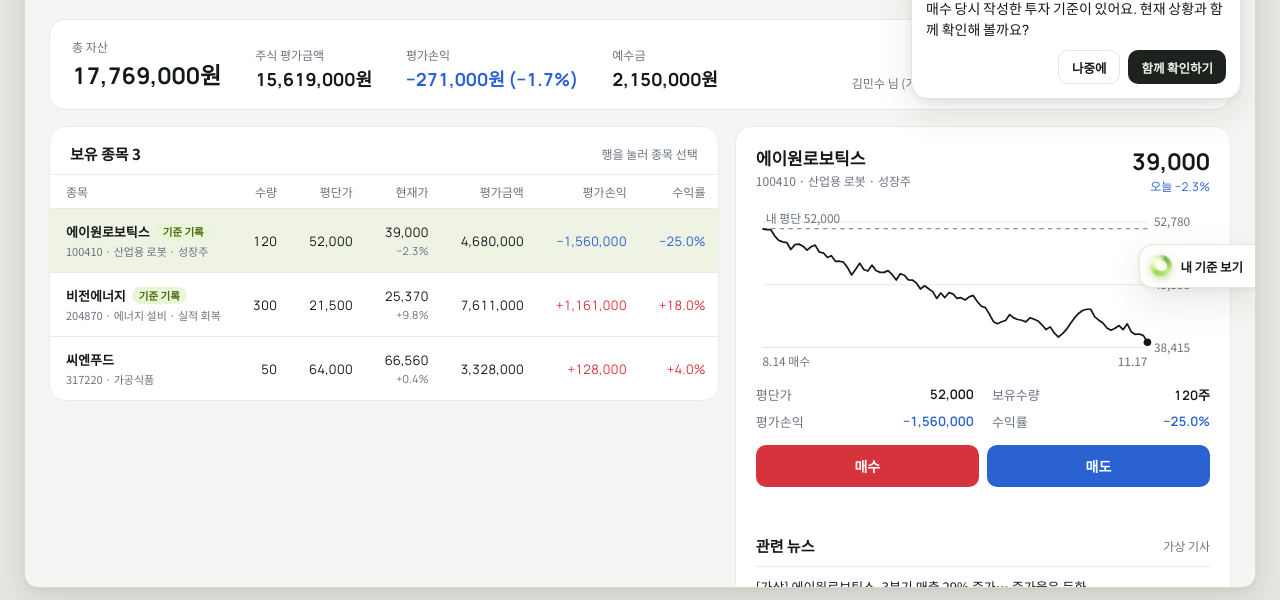
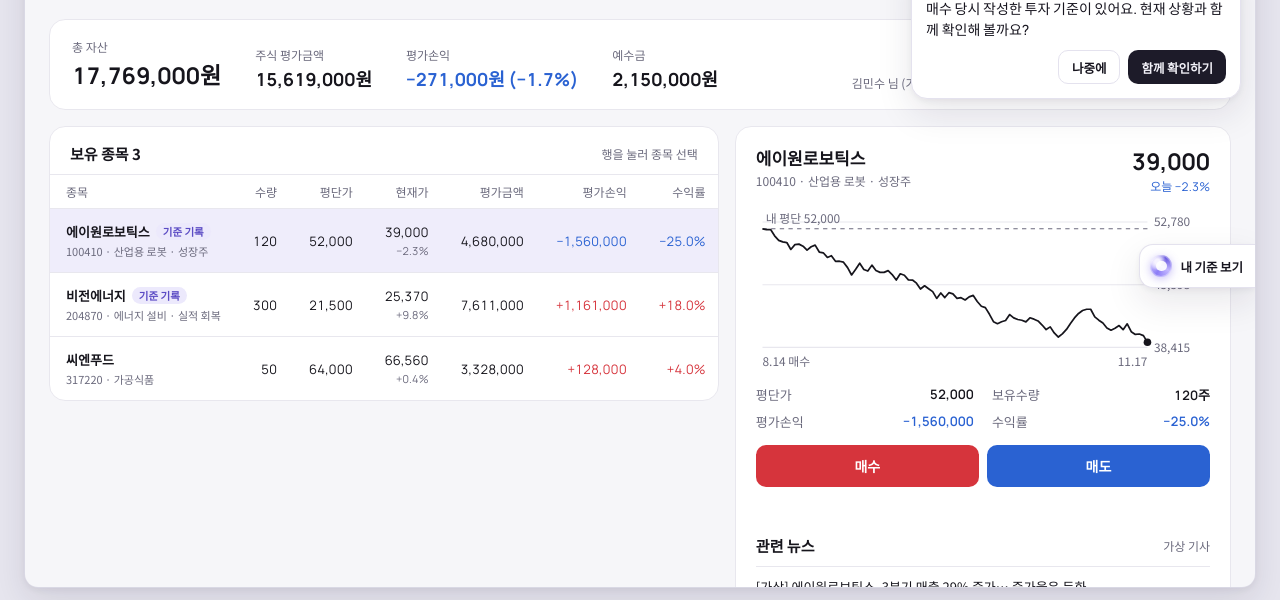
Before and after one commit to kimeunsun655/synthetic-investor, a plain HTML site: page prototypes/e03-decision-companion.html in a window 1280 px wide. Shown: the part 218-818 px from the top of the page. Drawn offline with Linux system fonts and the light colour scheme.

Commit message:
E03 프로토타입: 메인 컬러를 라임에서 바이올렛으로 변경, AI 추론 태그는 틸로 구분
Co-Authored-By: Claude Opus 5.5 <noreply@anthropic.com>
Claude-Session: https://claude.ai/code/session_013TKcfKBXyKjQAuuJC99jsM

```diff
--- a/prototypes/e03-decision-companion.html
+++ b/prototypes/e03-decision-companion.html
@@ -5,41 +5,41 @@
 <link rel="stylesheet" href="https://fonts.googleapis.com/css2?family=Manrope:wght@400;500;600;700;800&family=Noto+Sans+KR:wght@400;500;600;700&display=swap">
 <style>
 /* Layout: simulated desktop Chrome. Fictional brokerage on the left, conversational side panel on the right.
-   Panel = AI thread (orb avatar) + user reply pills + embedded interactive widgets. Data widgets use a dark "deep" card with lime marks. */
+   Panel = AI thread (orb avatar) + user reply pills + embedded interactive widgets. Data widgets use a dark "deep" card with violet marks; AI tags use teal. */
 :root{
-  --page:#E5E8E0; --chrome:#D7DBD2; --chrome-hi:#F2F4EF; --chrome-ink:#353B33; --chrome-sub:#6C7368; --omni:#E6E9E2;
-  --site-bg:#F5F6F3; --site-card:#FFFFFF; --site-ink:#15181A; --site-sub:#6B7280; --site-line:#E8EAE5; --site-brand:#2B3A67; --site-hover:#F3F5F1; --site-sel:#EEF3E4;
+  --page:#E7E6EF; --chrome:#D9D8E4; --chrome-hi:#F3F2F8; --chrome-ink:#363447; --chrome-sub:#6E6B82; --omni:#E8E7F0;
+  --site-bg:#F6F6F9; --site-card:#FFFFFF; --site-ink:#16151C; --site-sub:#6B6A7D; --site-line:#E8E7EE; --site-brand:#2B3A67; --site-hover:#F4F3F8; --site-sel:#EFEDFB;
   --up:#D6343C; --down:#2A62D2;
-  --pn-bg:#F2F4EE; --pn-glow:rgba(176,220,96,.30); --pn-card:#FFFFFF; --pn-card-2:#F7F8F4; --pn-ink:#161A15; --pn-sub:#697066; --pn-line:#E3E7DC;
-  --lime:#B8E65F; --lime-ink:#1C2709; --acc:#4A6C10; --acc-soft:#EAF4D6;
-  --deep:#1E221E; --deep-2:#2B302A; --deep-line:#3A4038; --deep-ink:#F1F4EC; --deep-sub:#A0A99A;
-  --warn:#E9A84C; --warn-text:#8A5A12; --warn-soft:#FBF0DE; --info:#8C9CC4; --info-text:#3F4F78; --info-soft:#EBEFF8;
-  --me-bub:#1E221E; --me-ink:#F1F4EC;
-  --shadow-sm:0 1px 2px rgba(25,32,20,.05),0 2px 8px rgba(25,32,20,.05);
-  --shadow:0 2px 6px rgba(25,32,20,.06),0 14px 36px rgba(25,32,20,.10);
+  --pn-bg:#F4F3F9; --pn-glow:rgba(130,110,240,.22); --pn-card:#FFFFFF; --pn-card-2:#F7F6FB; --pn-ink:#17151F; --pn-sub:#6C6981; --pn-line:#E4E2EE;
+  --lime:#7563E8; --lime-ink:#FFFFFF; --acc:#5B4BC4; --acc-soft:#ECE9FC;
+  --deep:#1D1B29; --deep-2:#2A2839; --deep-line:#3A3850; --deep-ink:#F2F1F8; --deep-sub:#A3A0B8;
+  --warn:#E9A84C; --warn-text:#8A5A12; --warn-soft:#FBF0DE; --info:#5FA8A0; --info-text:#2F6A64; --info-soft:#E3F2F0;
+  --me-bub:#1D1B29; --me-ink:#F2F1F8;
+  --shadow-sm:0 1px 2px rgba(28,24,48,.05),0 2px 8px rgba(28,24,48,.05);
+  --shadow:0 2px 6px rgba(28,24,48,.06),0 14px 36px rgba(28,24,48,.10);
   --f:"Manrope","Noto Sans KR","Apple SD Gothic Neo","Malgun Gothic",system-ui,sans-serif;
   --f-site:"Noto Sans KR","Apple SD Gothic Neo","Malgun Gothic",system-ui,sans-serif;
   --panel-w:420px; --r:18px;
 }
 @media (prefers-color-scheme: dark){:root:not([data-theme="light"]){
-  --page:#0D0F0D; --chrome:#1C201C; --chrome-hi:#262B25; --chrome-ink:#D8DDD3; --chrome-sub:#8E978A; --omni:#151815;
-  --site-bg:#121412; --site-card:#1A1D1A; --site-ink:#E8EBE5; --site-sub:#929A8F; --site-line:#2A2F29; --site-brand:#A9BAEB; --site-hover:#20241F; --site-sel:#253021;
+  --page:#0E0D13; --chrome:#1D1C25; --chrome-hi:#272632; --chrome-ink:#DCDAE6; --chrome-sub:#8F8CA3; --omni:#15141B;
+  --site-bg:#121118; --site-card:#1A1921; --site-ink:#E9E8F0; --site-sub:#9491A6; --site-line:#2B2A35; --site-brand:#A9BAEB; --site-hover:#211F2A; --site-sel:#272340;
   --up:#F0656B; --down:#6E9BF5;
-  --pn-bg:#141714; --pn-glow:rgba(150,200,70,.16); --pn-card:#1D211D; --pn-card-2:#232823; --pn-ink:#ECEFE8; --pn-sub:#9AA294; --pn-line:#2E342D;
-  --lime:#C2EE74; --lime-ink:#18210A; --acc:#C2EE74; --acc-soft:#28331B;
-  --deep:#252A24; --deep-2:#30362F; --deep-line:#3F463D; --deep-ink:#F1F4EC; --deep-sub:#A0A99A;
-  --warn:#E9B062; --warn-text:#F0C27F; --warn-soft:#352A18; --info:#9AAAD2; --info-text:#B9C6E6; --info-soft:#222A3A;
-  --me-bub:#353C33; --me-ink:#ECEFE8;
+  --pn-bg:#141319; --pn-glow:rgba(130,110,240,.18); --pn-card:#1D1C24; --pn-card-2:#24232D; --pn-ink:#ECEBF3; --pn-sub:#9C99B0; --pn-line:#2F2D3A;
+  --lime:#A397FF; --lime-ink:#14112A; --acc:#B3A9FF; --acc-soft:#2A2547;
+  --deep:#25232F; --deep-2:#302E3C; --deep-line:#403D50; --deep-ink:#F2F1F8; --deep-sub:#A3A0B8;
+  --warn:#E9B062; --warn-text:#F0C27F; --warn-soft:#352A18; --info:#7CC3BA; --info-text:#9ED6CE; --info-soft:#1C3330;
+  --me-bub:#37344A; --me-ink:#ECEBF3;
   --shadow-sm:0 1px 2px rgba(0,0,0,.3); --shadow:0 2px 6px rgba(0,0,0,.3),0 14px 36px rgba(0,0,0,.45); color-scheme:dark}}
 :root[data-theme="dark"]{
-  --page:#0D0F0D; --chrome:#1C201C; --chrome-hi:#262B25; --chrome-ink:#D8DDD3; --chrome-sub:#8E978A; --omni:#151815;
-  --site-bg:#121412; --site-card:#1A1D1A; --site-ink:#E8EBE5; --site-sub:#929A8F; --site-line:#2A2F29; --site-brand:#A9BAEB; --site-hover:#20241F; --site-sel:#253021;
+  --page:#0E0D13; --chrome:#1D1C25; --chrome-hi:#272632; --chrome-ink:#DCDAE6; --chrome-sub:#8F8CA3; --omni:#15141B;
+  --site-bg:#121118; --site-card:#1A1921; --site-ink:#E9E8F0; --site-sub:#9491A6; --site-line:#2B2A35; --site-brand:#A9BAEB; --site-hover:#211F2A; --site-sel:#272340;
   --up:#F0656B; --down:#6E9BF5;
-  --pn-bg:#141714; --pn-glow:rgba(150,200,70,.16); --pn-card:#1D211D; --pn-card-2:#232823; --pn-ink:#ECEFE8; --pn-sub:#9AA294; --pn-line:#2E342D;
-  --lime:#C2EE74; --lime-ink:#18210A; --acc:#C2EE74; --acc-soft:#28331B;
-  --deep:#252A24; --deep-2:#30362F; --deep-line:#3F463D; --deep-ink:#F1F4EC; --deep-sub:#A0A99A;
-  --warn:#E9B062; --warn-text:#F0C27F; --warn-soft:#352A18; --info:#9AAAD2; --info-text:#B9C6E6; --info-soft:#222A3A;
-  --me-bub:#353C33; --me-ink:#ECEFE8;
+  --pn-bg:#141319; --pn-glow:rgba(130,110,240,.18); --pn-card:#1D1C24; --pn-card-2:#24232D; --pn-ink:#ECEBF3; --pn-sub:#9C99B0; --pn-line:#2F2D3A;
+  --lime:#A397FF; --lime-ink:#14112A; --acc:#B3A9FF; --acc-soft:#2A2547;
+  --deep:#25232F; --deep-2:#302E3C; --deep-line:#403D50; --deep-ink:#F2F1F8; --deep-sub:#A3A0B8;
+  --warn:#E9B062; --warn-text:#F0C27F; --warn-soft:#352A18; --info:#7CC3BA; --info-text:#9ED6CE; --info-soft:#1C3330;
+  --me-bub:#37344A; --me-ink:#ECEBF3;
   --shadow-sm:0 1px 2px rgba(0,0,0,.3); --shadow:0 2px 6px rgba(0,0,0,.3),0 14px 36px rgba(0,0,0,.45); color-scheme:dark}
 
 html,body{height:100%}
@@ -82,8 +82,8 @@ button{cursor:pointer;background:none;border:0;padding:0}
 
 /* ── AI orb ── */
 .orb{display:block;border-radius:50%;flex:none;position:relative;
-  background:radial-gradient(circle at 34% 30%,#F4FFD9 0 12%,transparent 42%),conic-gradient(from 210deg,#9ED65A,#E3F7A8,#6FA83A,#CDEB8E,#9ED65A);
-  box-shadow:inset 0 0 0 1px rgba(255,255,255,.35),0 2px 8px rgba(110,160,40,.35)}
+  background:radial-gradient(circle at 34% 30%,#F6F3FF 0 12%,transparent 42%),conic-gradient(from 210deg,#8B7CF6,#DCD5FF,#6A5AE0,#C3B8FF,#8B7CF6);
+  box-shadow:inset 0 0 0 1px rgba(255,255,255,.35),0 2px 8px rgba(110,90,230,.35)}
 .orb::after{content:"";position:absolute;inset:26%;border-radius:50%;background:var(--pn-card);opacity:.9}
 .orb.think{animation:orbspin 1.6s linear infinite}
 @keyframes orbspin{to{transform:rotate(360deg)}}
```
